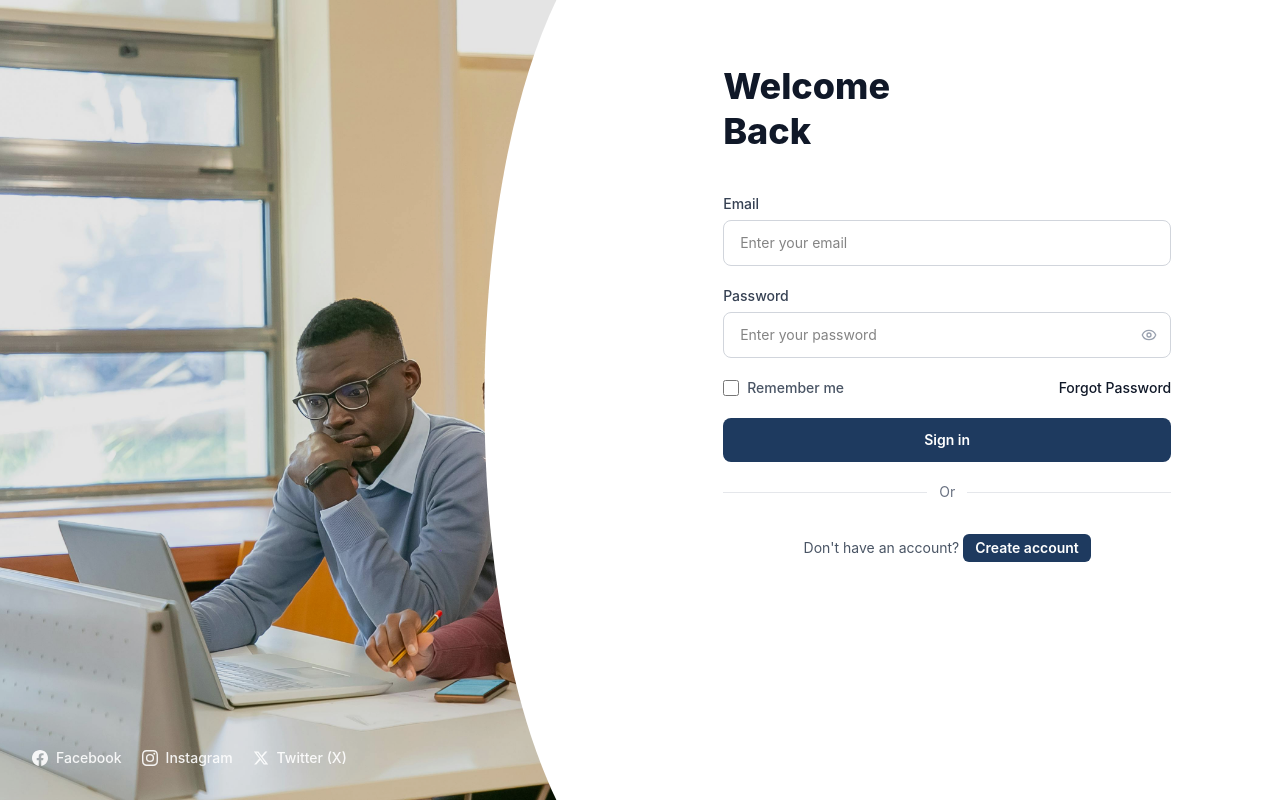
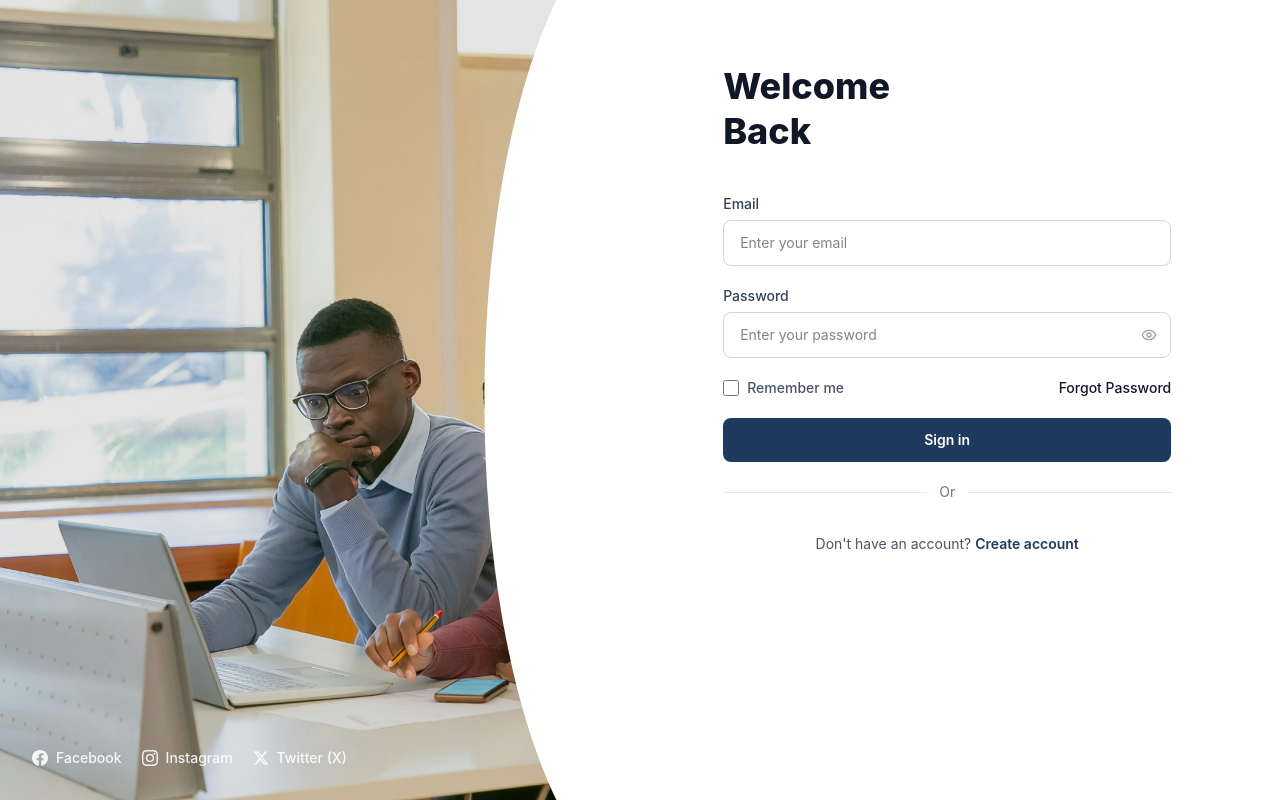
Before and after one commit to fyp-academic/Student-frontend, a React (Vite) app: page /login in a window 1280 px wide. Built offline with nearby package versions, Linux system fonts and the light colour scheme; no server answers.

Commit message:
style: make Create account text match Sign in blue color (not button)

```diff
--- a/src/app/pages/auth/Login.tsx
+++ b/src/app/pages/auth/Login.tsx
@@ -251,7 +251,7 @@ export default function Login() {
             {/* Create account */}
             <p className="mt-8 text-center text-sm text-gray-600">
               Don&apos;t have an account?{' '}
-              <Link to="/register" className="inline-block px-3 py-1 rounded-md bg-[#1e3a5f] text-white font-semibold hover:bg-[#152a45] transition-colors">
+              <Link to="/register" className="font-semibold text-[#1e3a5f] hover:text-[#152a45] transition-colors">
                 Create account
               </Link>
             </p>
```
